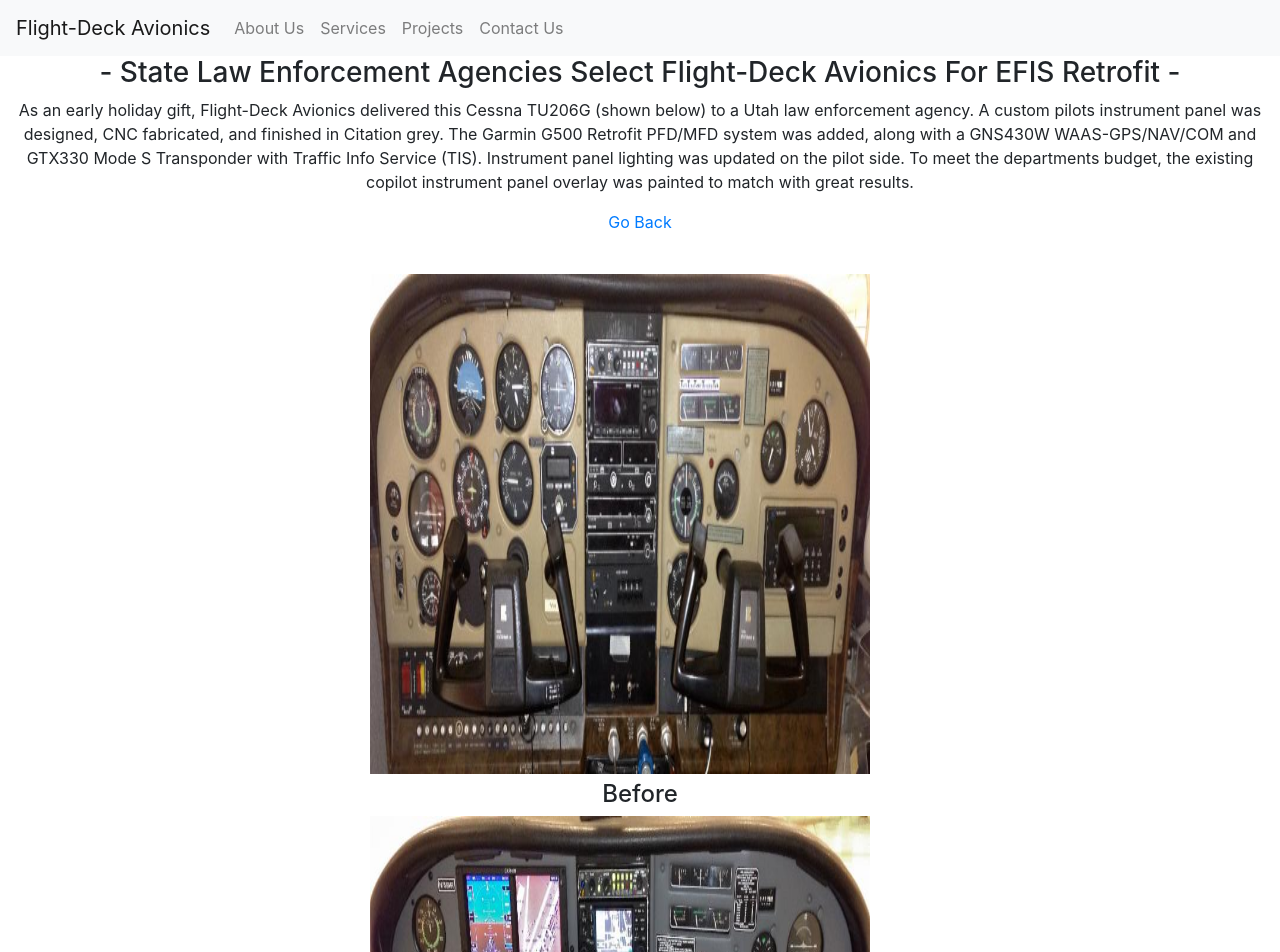
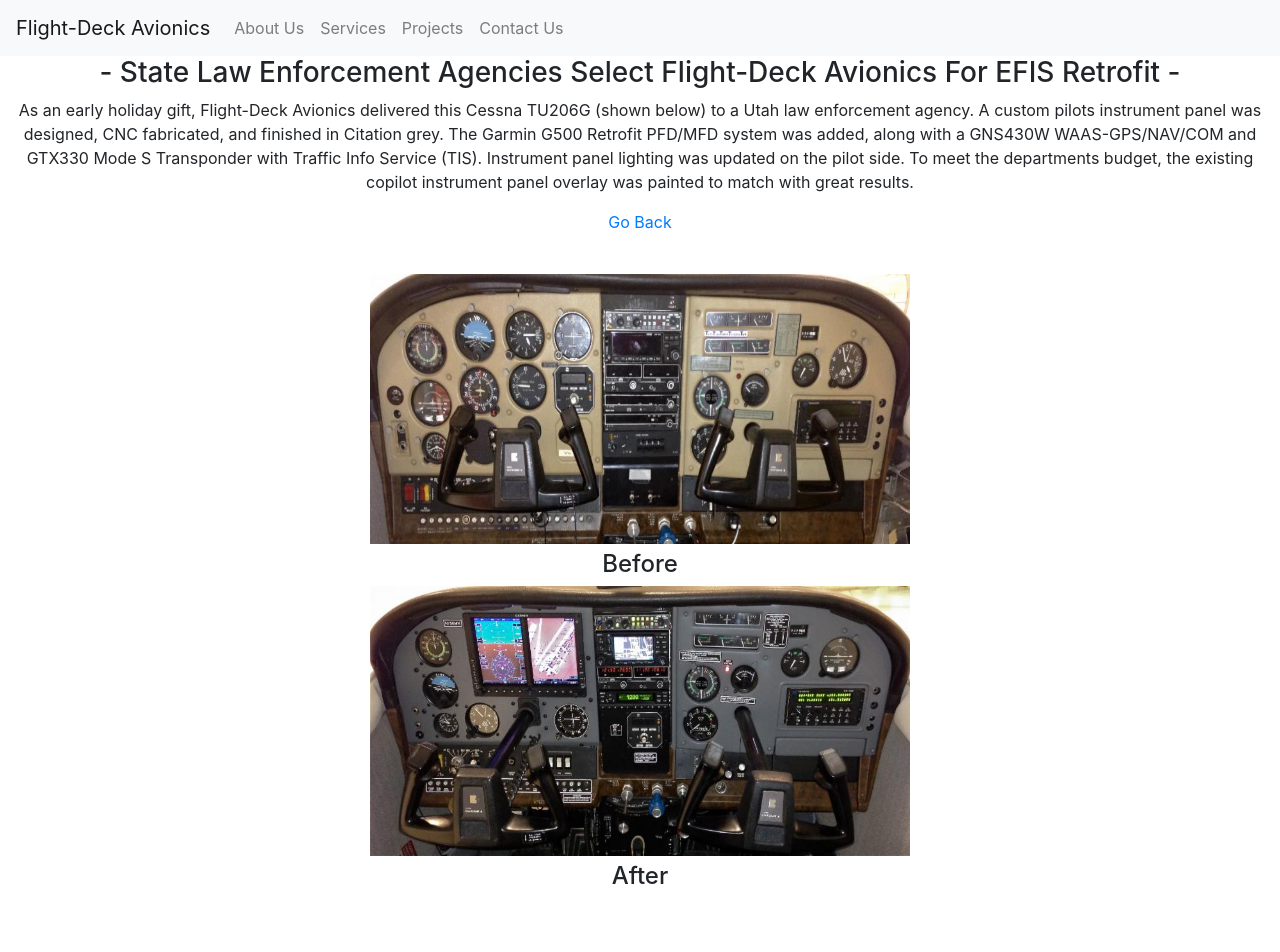
Before and after one commit to Jaydon-Goodrich/flight-deck, a Next.js app: page /articles/1 in a window 1280 px wide. Shown: the top 952 px of the page. After the commit the page ends 899 px from the top, so only its background shows below. Built offline with nearby package versions, Linux system fonts and the light colour scheme.

Commit message:
image size

```diff
--- a/components/ProjectItem.js
+++ b/components/ProjectItem.js
@@ -10,7 +10,7 @@
                 <Image
                 src={`/project${project.id}After.jpg`}
                 alt="After picture"
-                width={500}
+                width={1000}
                 height={500}/>
                 <h3>{project.title} &rarr;</h3>
                 <p>{project.excerpt}</p>
--- a/components/ProjectList.js
+++ b/components/ProjectList.js
@@ -5,7 +5,7 @@
     return (
         <div className={projectStyles.grid}>
             {projects.map(project => (
-                <ProjectItem project={project} />
+                <ProjectItem project={project} key={project.id} />
             ))}
         </div>
     )
--- a/pages/articles/[id]/index.js
+++ b/pages/articles/[id]/index.js
@@ -21,8 +21,9 @@
                     <Image
                         src={`/project${project.id}Before.jpg`}
                         alt="Before picture"
-                        width={500}
-                        height={500}/>
+                        width={1000}
+                        height={500}
+                         />
                 </Col>
             </Row>
 
@@ -33,7 +34,7 @@
         <Image
             src={`/project${project.id}After.jpg`}
             alt="After picture"
-            width={500}
+            width={1000}
             height={500}/>
             </Col>
         </Row>
```
